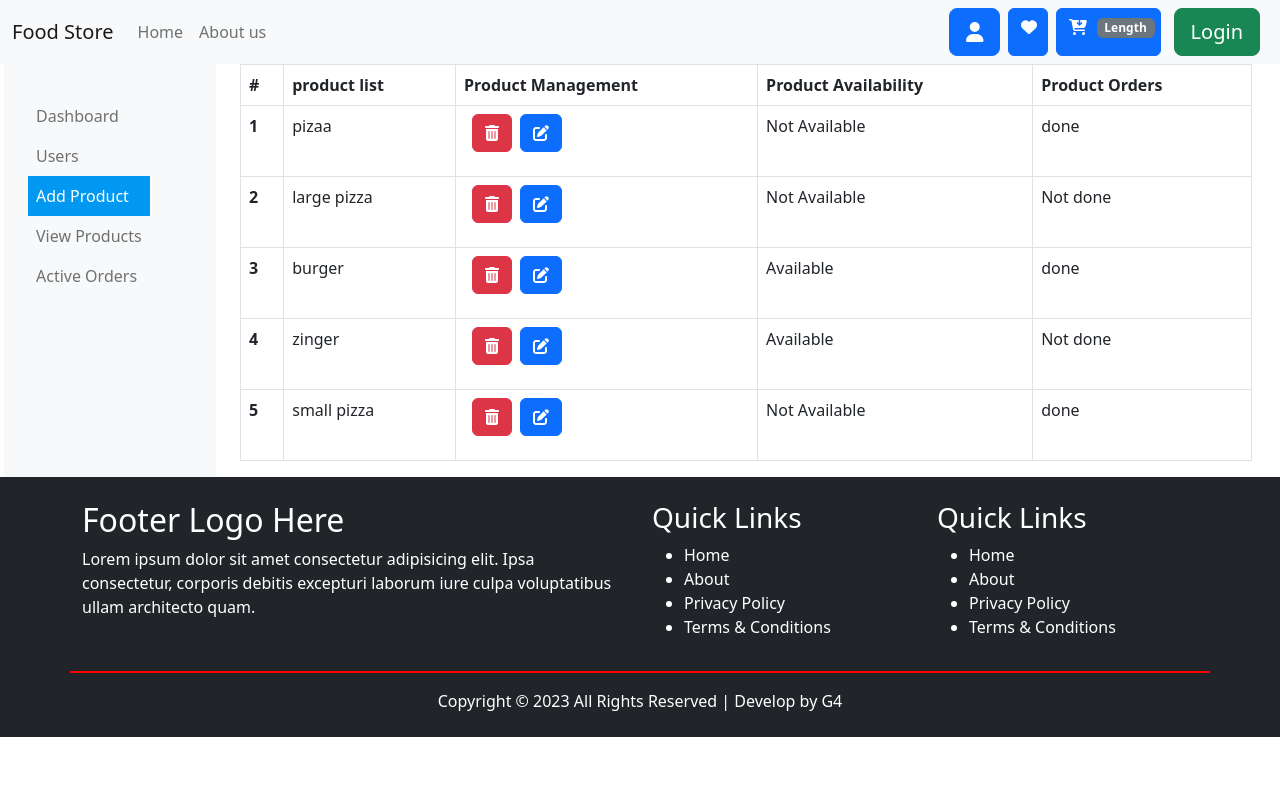
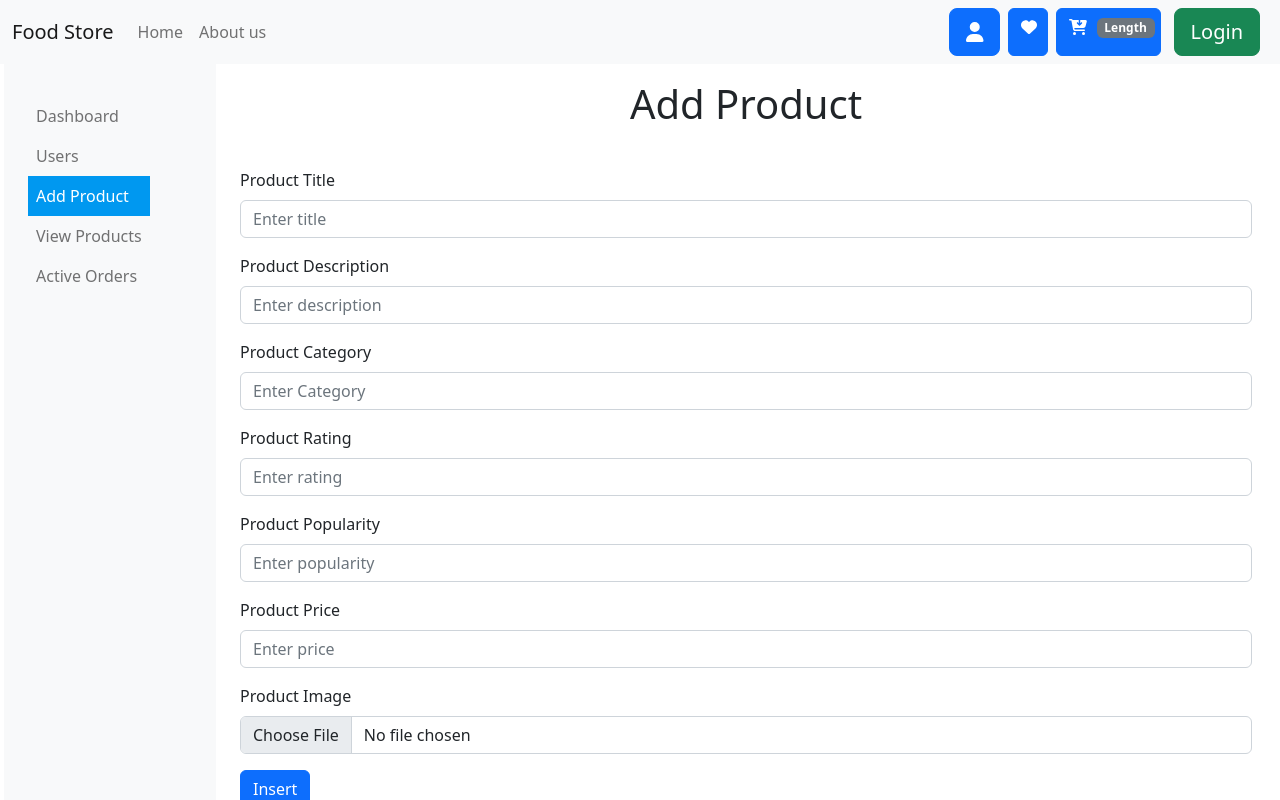
Before and after one commit to atifmaqsood/merngroupfour, a React (Create React App) app: page /admin/addProduct in a window 1280 px wide. Shown: the top 800 px of the page. Built offline with nearby package versions, Linux system fonts and the light colour scheme.

Commit message:
Add product functionality in admin panel

```diff
--- a/src/adminComponents/AddProduct.jsx
+++ b/src/adminComponents/AddProduct.jsx
@@ -1,129 +1,160 @@
-import React from 'react'
-import { Button, Card, Col, Container, Row } from "react-bootstrap";
+import React, { useState } from "react";
+import { Button, Form, Card, Col, Container, Row } from "react-bootstrap";
+import { useDispatch, useSelector } from "react-redux";
+import { addProduct } from "../redux/productSlice";
+
 import AdminSidebar from "./AdminSidebar";
-import { FontAwesomeIcon } from "@fortawesome/react-fontawesome";
-import { faTrashCan } from "@fortawesome/free-solid-svg-icons";
-import { faPenToSquare } from "@fortawesome/free-solid-svg-icons";
 
 function AddProduct() {
+  const dispatch = useDispatch();
+  const [title, setTitle] = useState("");
+  const [description, setDescription] = useState("");
+  const [category, setCategory] = useState("");
+  const [rating, setRating] = useState("");
+  const [popularity, setPopularity] = useState("");
+  const [price, setPrice] = useState("");
+  const [file, setFile] = useState();
+
+  const handleTitleChange = (event) => setTitle(event.target.value);
+
+  const handleDescriptionChange = (event) => setDescription(event.target.value);
+
+  const handleCategoryChange = (event) => setCategory(event.target.value);
+
+  const handleRatingChange = (event) => setRating(event.target.value);
+
+  const handlePopularityChange = (event) => setPopularity(event.target.value);
+
+  const handlePriceChange = (event) => setPrice(event.target.value);
+
+  const handleFileChange = (e) => {
+    if (e.target.files) {
+      setFile(e.target.files[0]);
+    }
+  };
+
+  const handleSubmit = (event) => {
+    event.preventDefault();
+    try {
+      const formData = new FormData();
+      formData.append("title", title);
+      formData.append("desc", description);
+      formData.append("rating", rating);
+      formData.append("popularity", popularity);
+      formData.append("category", category);
+      formData.append("price", price);
+      formData.append("image", file);
+
+      // log all form data fields
+      console.log("Title: ", title);
+      console.log("Description: ", description);
+      console.log("Rating: ", rating);
+      console.log("Popularity: ", popularity);
+      console.log("Category: ", category);
+      console.log("Price: ", price);
+      console.log("image", file);
+
+      dispatch(addProduct(formData));
+
+      console.log("Product added successfully!");
+    } catch (error) {
+      console.error(error);
+    }
+  };
+
   return (
-    <div>
-       <>
+    <>
       <Container fluid className="px-3">
         <Row>
           <Col md={2} className="bg-light px-4 py-4">
             <AdminSidebar />
           </Col>
           <Col md={10}>
+            <h1 className="my-3 text-center">Add Product</h1>
+
             <Container>
-              <div class="table-responsive">
-                <table class="table table-bordered">
-                  <thead class="thead-light">
-                    <tr>
-                      <th scope="col">#</th>
-                      <th scope="col">product list</th>
+              <Form className="py-4" onSubmit={handleSubmit}>
+                <Form.Group className="mb-3" controlId="formBasicTitle">
+                  <Form.Label>Product Title</Form.Label>
+                  <Form.Control
+                    type="text"
+                    name="title"
+                    placeholder="Enter title"
+                    value={title}
+                    onChange={handleTitleChange}
+                  />
+                </Form.Group>
+                <Form.Group className="mb-3" controlId="formBasicDesc">
+                  <Form.Label>Product Description</Form.Label>
+                  <Form.Control
+                    type="text"
+                    name="desc"
+                    placeholder="Enter description"
+                    value={description}
+                    onChange={handleDescriptionChange}
+                  />
+                </Form.Group>
+                <Form.Group className="mb-3" controlId="formBasicCat">
+                  <Form.Label>Product Category</Form.Label>
+                  <Form.Control
+                    type="text"
+                    name="category"
+                    placeholder="Enter Category"
+                    value={category}
+                    onChange={handleCategoryChange}
+                  />
+                </Form.Group>
+                <Form.Group className="mb-3" controlId="formBasicRat">
+                  <Form.Label>Product Rating</Form.Label>
+                  <Form.Control
+                    type="number"
+                    name="rating"
+                    placeholder="Enter rating"
+                    value={rating}
+                    onChange={handleRatingChange}
+                  />
+                </Form.Group>
+                <Form.Group className="mb-3" controlId="formBasicPop">
+                  <Form.Label>Product Popularity</Form.Label>
+                  <Form.Control
+                    type="text"
+                    name="popularity"
+                    placeholder="Enter popularity"
+                    value={popularity}
+                    onChange={handlePopularityChange}
+                  />
+                </Form.Group>
+                <Form.Group className="mb-3" controlId="formBasicPrice">
+                  <Form.Label>Product Price</Form.Label>
+                  <Form.Control
+                    type="number"
+                    name="price"
+                    placeholder="Enter price"
+                    value={price}
+                    onChange={handlePriceChange}
+                  />
+                </Form.Group>
+                <Form.Group className="mb-3" controlId="formBasicImg">
+                  <Form.Label>Product Image</Form.Label>
+                  <Form.Control
+                    type="file"
+                    placeholder="Enter image"
+                    name="image"
+                    accept="image/*"
+                    onChange={handleFileChange}
+                  />
+                </Form.Group>
 
-                      <th>Product Management</th>
-                      <th>Product Availability</th>
-                      <th>Product Orders</th>
-                    </tr>
-                  </thead>
-                  <tbody>
-                    <tr>
-                      <th scope="row">1</th>
-                      <td>pizaa</td>
-                      <td>
-                      <p>
-                          <Button variant="danger" className="mx-2">
-                            <FontAwesomeIcon icon={faTrashCan} />
-                          </Button>
-                          <Button>
-                            <FontAwesomeIcon icon={faPenToSquare} />
-                          </Button>
-                        </p>
-                      </td>
-                      <td>Not Available</td>
-                      <td>done</td>
-
-                    </tr>
-                    <tr>
-                      <th scope="row">2</th>
-                      <td>large pizza</td>
-                      <td>
-                      <p>
-                          <Button variant="danger" className="mx-2">
-                            <FontAwesomeIcon icon={faTrashCan} />
-                          </Button>
-                          <Button>
-                            <FontAwesomeIcon icon={faPenToSquare} />
-                          </Button>
-                        </p>
-                      </td>
-                      <td>Not Available</td>
-                      <td>Not done</td>
-
-                    </tr>
-                    <tr>
-                      <th scope="row">3</th>
-                      <td>burger</td>
-                      <td>
-                      <p>
-                          <Button variant="danger" className="mx-2">
-                            <FontAwesomeIcon icon={faTrashCan} />
-                          </Button>
-                          <Button>
-                            <FontAwesomeIcon icon={faPenToSquare} />
-                          </Button>
-                        </p>
-                      </td>
-                      <td> Available</td>
-                      <td>done</td>
-
-                    </tr>
-                    <tr>
-                      <th scope="row">4</th>
-                      <td>zinger</td>
-                      <td>
-                      <p>
-                          <Button variant="danger" className="mx-2">
-                            <FontAwesomeIcon icon={faTrashCan} />
-                          </Button>
-                          <Button>
-                            <FontAwesomeIcon icon={faPenToSquare} />
-                          </Button>
-                        </p>
-                      </td>
-                      <td> Available</td>
-                      <td>Not done</td>
-
-                    </tr>
-                    <tr>
-                      <th scope="row">5</th>
-                      <td>small pizza</td>
-                      <td>
-                      <p>
-                          <Button variant="danger" className="mx-2">
-                            <FontAwesomeIcon icon={faTrashCan} />
-                          </Button>
-                          <Button>
-                            <FontAwesomeIcon icon={faPenToSquare} />
-                          </Button>
-                        </p>
-                      </td>
-                      <td>Not Available</td>
-                      <td>done</td>
-
-                    </tr>
-                  </tbody>
-                </table>
-              </div>
+                <Button variant="primary" type="submit">
+                  Insert
+                </Button>
+              </Form>
             </Container>
           </Col>
         </Row>
       </Container>
     </>
-    </div>
-  )
+  );
 }
 
-export default AddProduct
+export default AddProduct;
--- /dev/null
+++ b/src/redux/productSlice.js
@@ -0,0 +1,61 @@
+import { createSlice, createAsyncThunk } from "@reduxjs/toolkit";
+import axios from "axios";
+
+const initialState = {
+  products: [],
+  status: "idle",
+  error: null,
+};
+
+// Add product thunk
+
+export const addProduct = createAsyncThunk(
+  "products/addProduct",
+  async (formData) => {
+    console.log("formData:", formData);
+    const loggedUser = JSON.parse(localStorage.getItem("loggedUser"));
+    console.log("loggedUser:", loggedUser);
+    try {
+      const response = await axios.post(
+        "http://localhost:5000/api/products/addProduct",
+        formData,
+        {
+          headers: {
+            "Content-Type": "multipart/form-data",
+            Authorization: `Bearer ${loggedUser.accessToken}`,
+          },
+        }
+      );
+      console.log("response is : ", response.data);
+      return response.data;
+    } catch (error) {
+      console.error("Error adding product: ", error);
+      throw error;
+    }
+  }
+);
+
+
+
+const productSlice = createSlice({
+  name: "products",
+  initialState,
+  reducers: {},
+  extraReducers: (builder) => {
+    builder
+      .addCase(addProduct.pending, (state) => {
+        state.status = "loading";
+      })
+      .addCase(addProduct.fulfilled, (state, action) => {
+        state.status = "succeeded";
+        state.products = action.payload;
+      })
+      .addCase(addProduct.rejected, (state, action) => {
+        state.status = "failed";
+        state.error = action.error.message;
+      });
+
+  },
+});
+
+export default productSlice.reducer;
--- a/src/store.js
+++ b/src/store.js
@@ -1,10 +1,12 @@
 import { configureStore } from "@reduxjs/toolkit";
 import authSlice from "./redux/authSlice";
+import productSlice from "./redux/productSlice";
 
 const store = configureStore({
 
     reducer:{
         user : authSlice,
+        product : productSlice,
     }
 
 })
```
